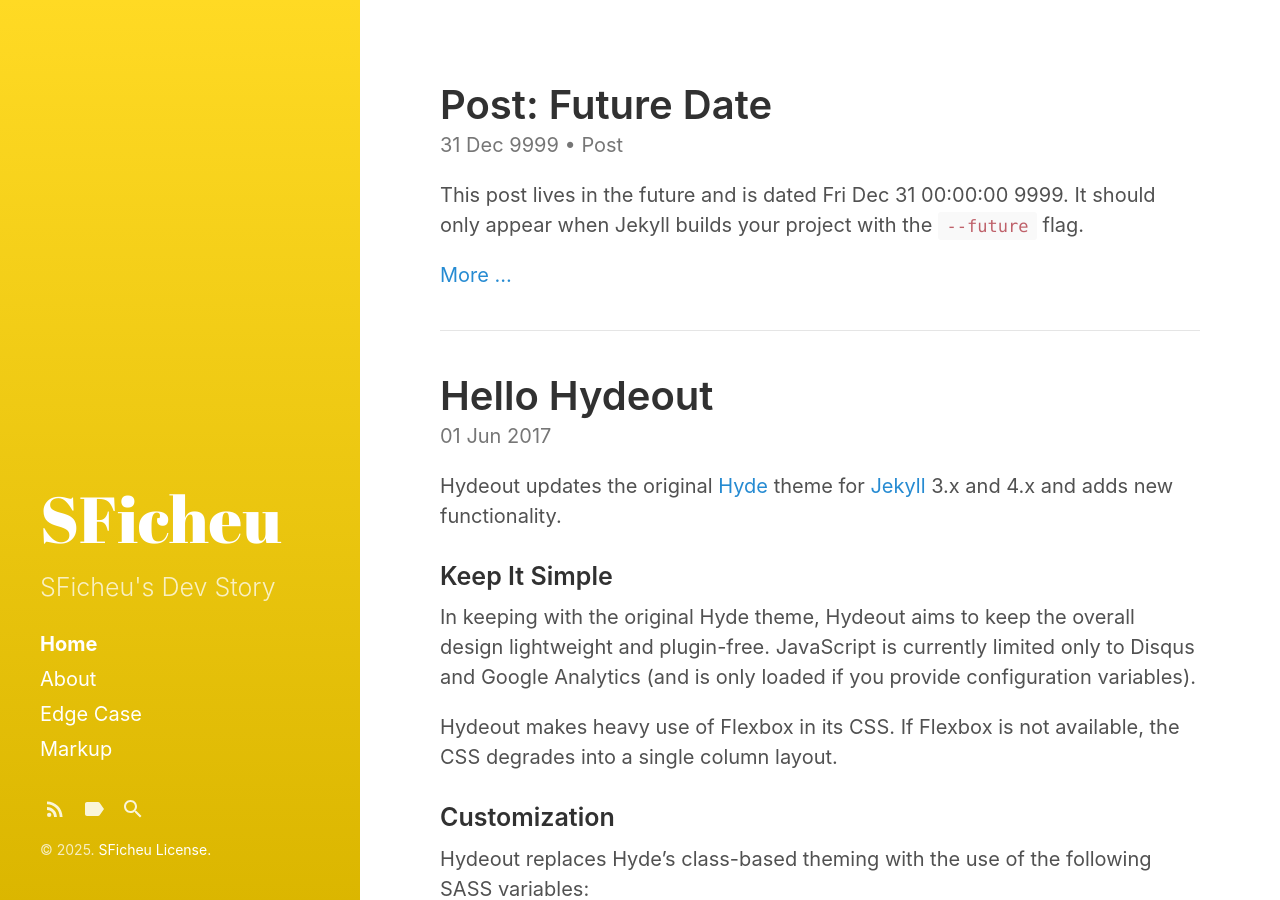
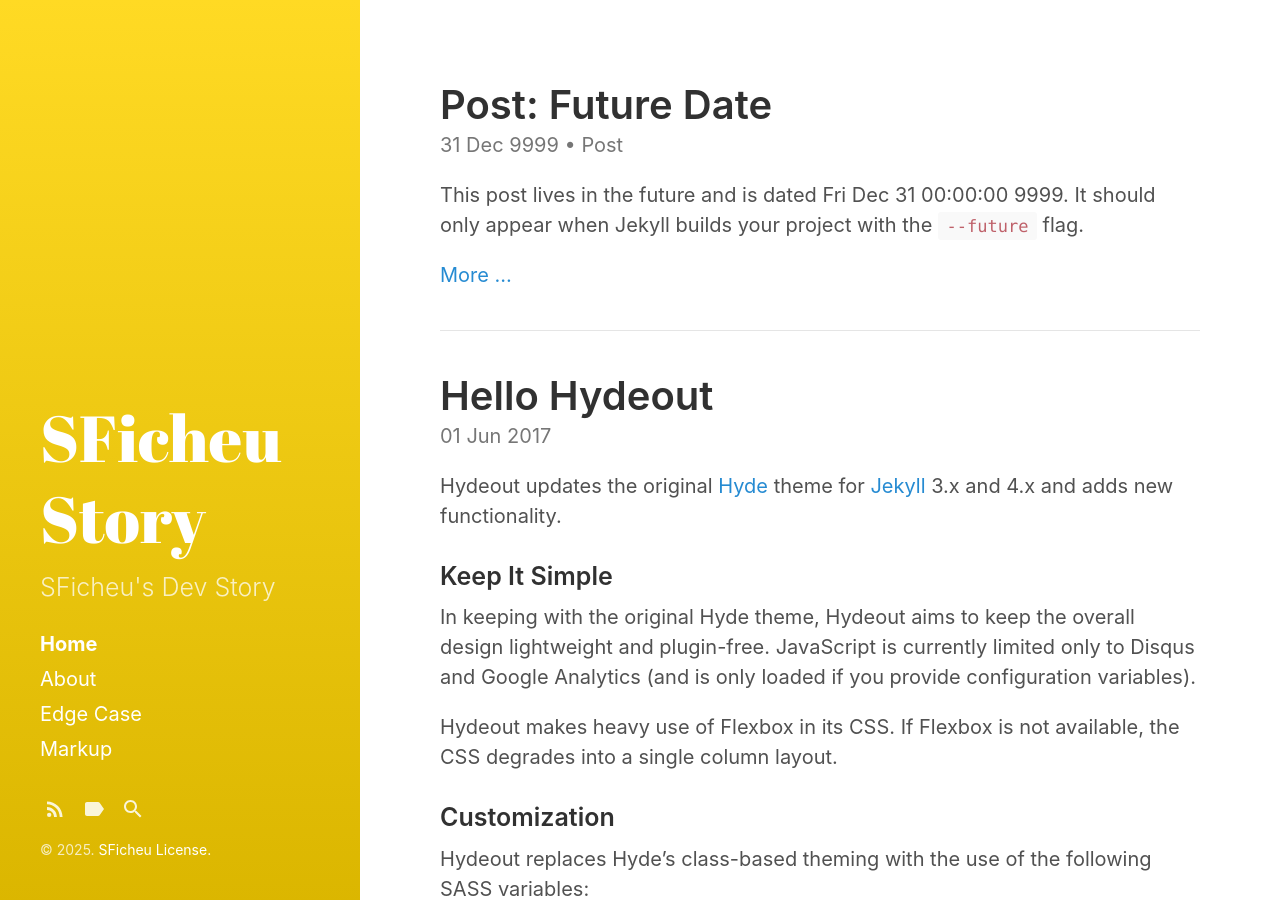
Before and after one commit to Sunyoungs/Sunyoungs.github.io, a Jekyll site: the page built from index.html, in a window 1280 px wide and 900 px high. Built offline with Jekyll 4.4.1, drawn with Linux system fonts in a browser that asks for light colours; the list of posts is cut into pages by our own code.

Commit message:
_config.yml update

```diff
--- a/_config.yml
+++ b/_config.yml
@@ -3,7 +3,7 @@ markdown:         kramdown
 highlighter:      rouge
 
 # Setup
-title:            SFicheu
+title:            SFicheu Story
 tagline:          'SFicheu'
 description:      'SFicheu&apos;s Dev Story'
 url:              https://sunyoungs.github.io/
```
